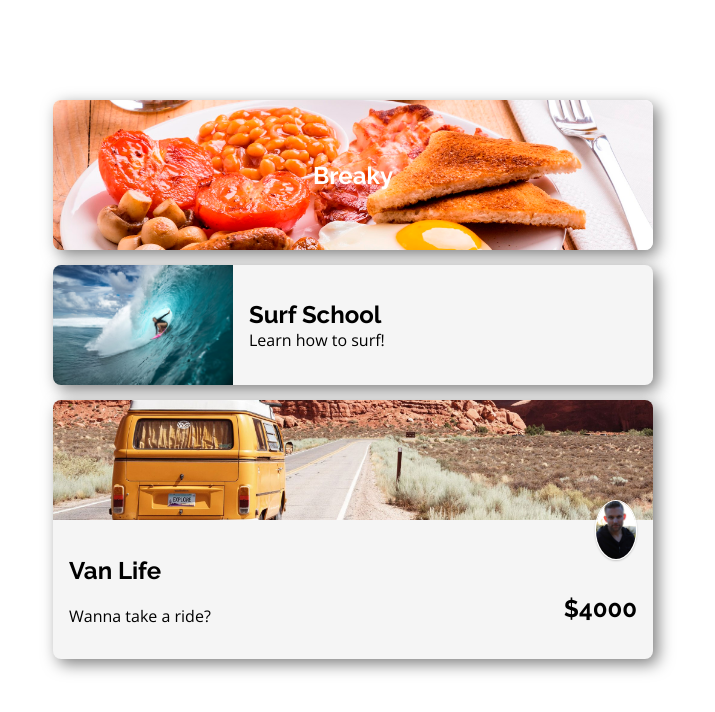
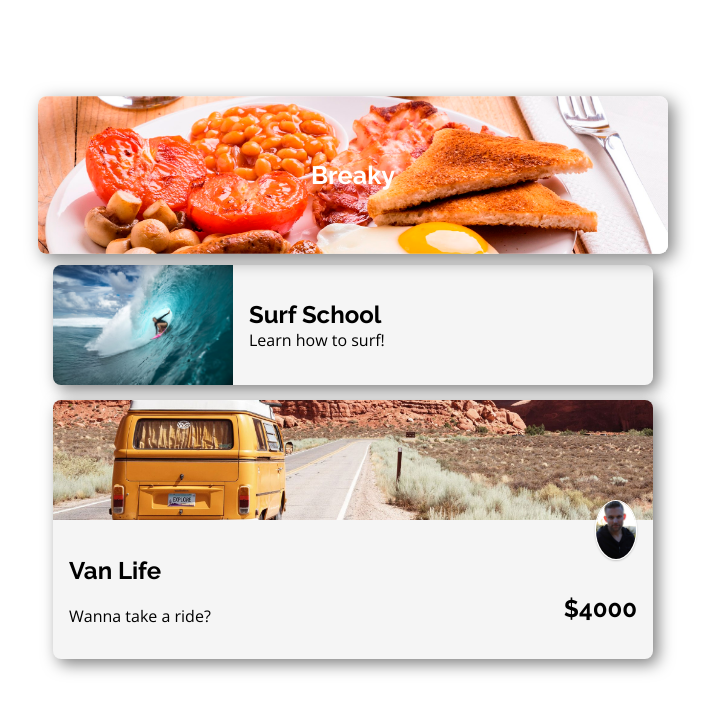
Before and after one commit to Rocketeer006/Fun-sample-cards, a plain HTML site: page index.html in a window 1280 px wide. In both pictures the pointer is over the element "Breaky". Shown: the whole page, without its empty margins (287-1002 px from the left). Drawn offline with nearby package versions, Linux system fonts and the light colour scheme.

Commit message:
updated card hover effect

```diff
--- a/css/components/cards.css
+++ b/css/components/cards.css
@@ -8,9 +8,13 @@
   box-shadow: 5px 5px 16px rgb(0, 0, 0, .5);
   background-size: cover;
   margin: 15px auto;
-
+  transition: all .3s ease-in-out;
 }
 
+.card-category:hover {
+  transform: scale(1.05);
+  width: 100%;
+}
 .card-category h2 {
   color: white;
   text-shadow: 2px 2px 2px .4;
```
